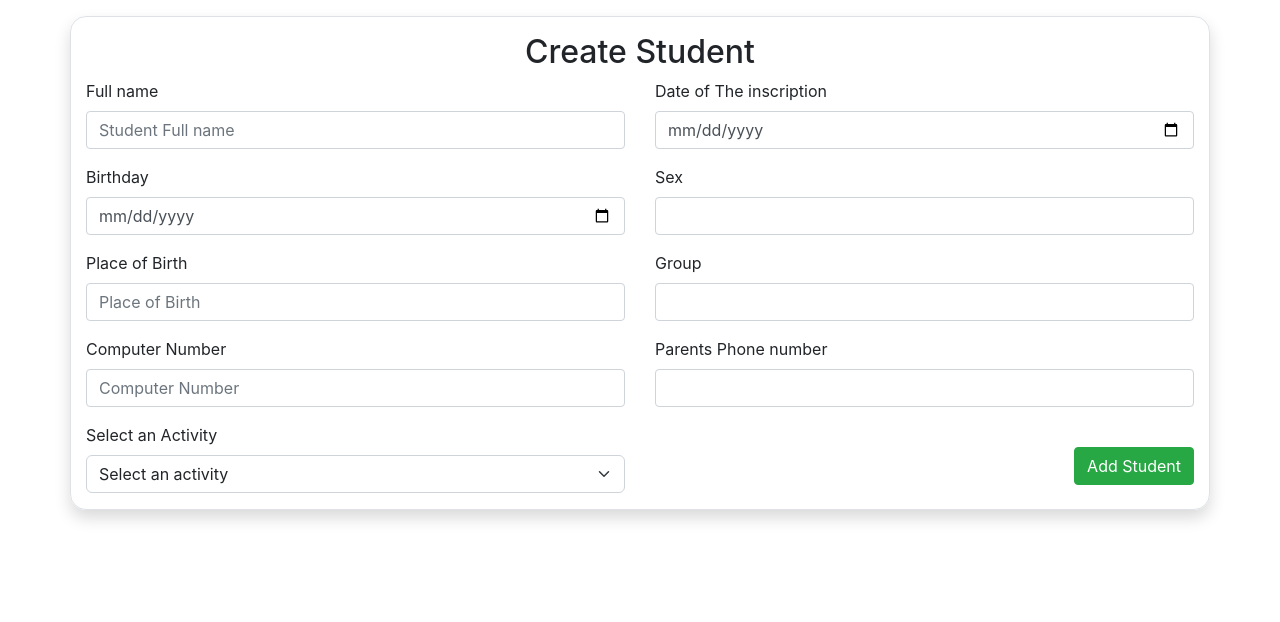
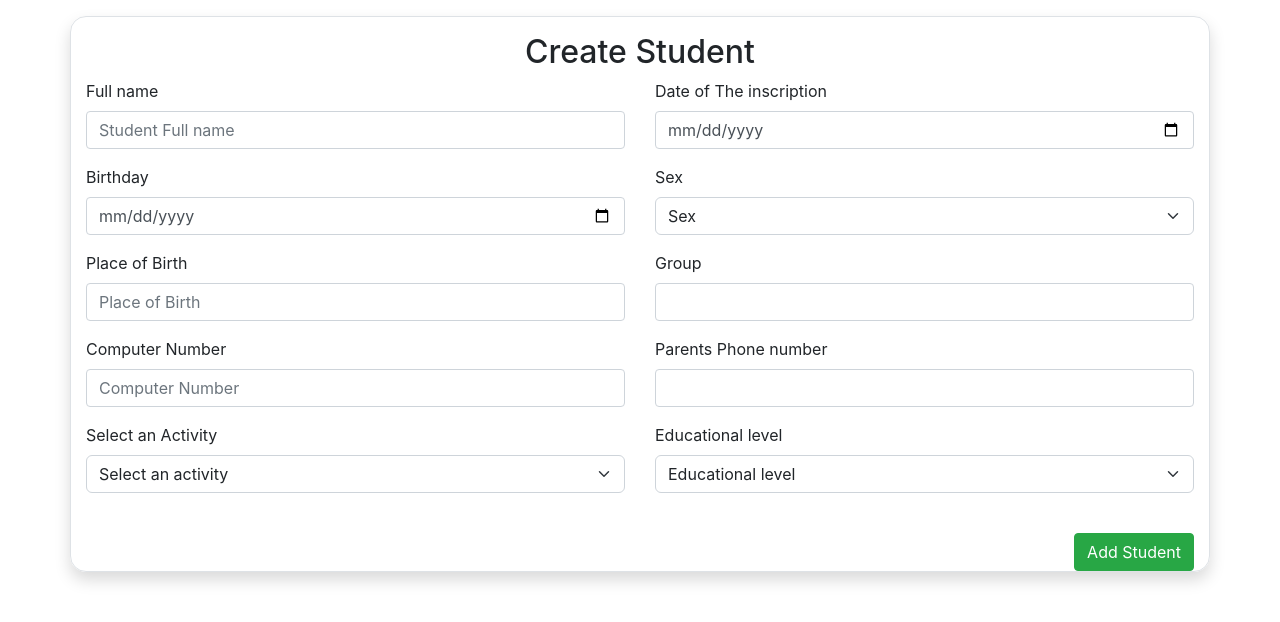
Before and after one commit to SaberHardy/ManarPlatform, a Flask app: page /create in a window 1280 px wide. Shown: the part 56-678 px from the top of the page. Run offline with Flask 2, Linux system fonts and the light colour scheme; data that the repository does not hold is empty; some libraries are stand-ins or nearby versions.

```diff
--- a/app.py
+++ b/app.py
@@ -36,9 +36,10 @@ def create():
         birthday = request.form['birthday']
         place_of_birth = request.form['place_of_birth']
         inscription_date = request.form['inscription_date']
-        sex = request.form['sex']
-        group = request.form['group']
+        sex = request.form.get('sex')
+        group = request.form.get('group')
         activity_type = request.form.get('activity_type')
+        education_level = request.form.get('education_level')
         computer_nbr = request.form['computer_nbr']
         parents_phone = request.form['parents_phone']
 
@@ -50,6 +51,7 @@ def create():
             inscription_date=inscription_date,
             sex=sex,
             group=group,
+            education_level=education_level,
             activity_type=activity_type,
             computer_nbr=computer_nbr,
             parents_phone=parents_phone)
@@ -86,9 +88,10 @@ def update_student(id):
             birthday = request.form['birthday']
             place_of_birth = request.form['place_of_birth']
             inscription_date = request.form['inscription_date']
-            sex = request.form['sex']
+            sex = request.form.get('sex')
             group = request.form['group']
             activity_type = request.form.get('activity_type')
+            education_level = request.form.get('education_level')
             computer_nbr = request.form['computer_nbr']
             parents_phone = request.form['parents_phone']
 
@@ -100,6 +103,7 @@ def update_student(id):
                 inscription_date=inscription_date,
                 sex=sex,
                 group=group,
+                education_level=education_level,
                 activity_type=activity_type,
                 computer_nbr=computer_nbr,
                 parents_phone=parents_phone)
@@ -155,4 +159,4 @@ def accc():
 
 
 if __name__ == '__main__':
-    app.run()
+    app.run(debug=True)
--- a/models/models.py
+++ b/models/models.py
@@ -43,7 +43,7 @@ class StudentModel(db.Model):
 
     """These three fields should be a relationship"""
 
-    # education_level = db.Column(db.String())
+    education_level = db.Column(db.String())
     # membership = db.Column(db.String())
 
     activity_type = db.Column(db.String())
@@ -54,7 +54,7 @@ class StudentModel(db.Model):
     # paid = db.Column(db.Boolean())
 
     def __init__(self, fullname, birthday, place_of_birth,
-                 inscription_date, sex, group, computer_nbr,
+                 inscription_date, sex, group, education_level, computer_nbr,
                  parents_phone, activity_type):
         # self.student_id = student_id
         self.fullname = fullname
@@ -63,6 +63,7 @@ class StudentModel(db.Model):
         self.inscription_date = inscription_date
         self.sex = sex
         self.group = group
+        self.education_level = education_level
         self.computer_nbr = computer_nbr
         self.parents_phone = parents_phone
         self.activity_type = activity_type
--- a/templates/manar/create_student.html
+++ b/templates/manar/create_student.html
@@ -44,8 +44,13 @@
                         <input type="date" class="form-control" name="inscription_date" required/>
                     </div>
                     <div class="form-group">
-                        <label for="sex">Sex</label>
-                        <input class="form-control" type="text" name="sex"/>
+                        <label for="computer_nbr">Sex</label>
+
+                        <select class="form-select" name="sex" aria-label="Default select example">
+                            <option selected>Sex</option>
+                                <option value="Male">Male</option>
+                                <option value="Female">Female</option>
+                        </select>
                     </div>
                     <div class="form-group">
                         <label for="group">Group</label>
@@ -55,6 +60,17 @@
                         <label for="parents_phone"> Parents Phone number</label>
                         <input class="form-control" type="text" name="parents_phone" required/>
                     </div>
+                    <div class="form-group">
+                        <label for="computer_nbr">Educational level</label>
+
+                        <select class="form-select" name="education_level" aria-label="Default select example">
+                            <option selected>Educational level</option>
+                                <option value="Male">Primary School</option>
+                                <option value="Female">Middle School</option>
+                                <option value="Female">High School</option>
+                                <option value="Female">University</option>
+                        </select>
+                    </div>
                     <button class="btn btn-success float-right mt-4" type="submit">Add Student</button>
                 </div>
             </div>
--- a/templates/manar/students.html
+++ b/templates/manar/students.html
@@ -12,6 +12,7 @@
                 <th scope="col">Place of birth</th>
                 <th scope="col">Inscription date</th>
                 <th scope="col">Group</th>
+                <th scope="col">Sex</th>
                 <th scope="col">Activity Type</th>
                 <th scope="col">PC Number</th>
                 <th scope="col">Parents Phone</th>
@@ -31,6 +32,7 @@
                     <td>{{ student.place_of_birth }}</td>
                     <td>{{ student.inscription_date }}</td>
                     <td>{{ student.group }}</td>
+                    <td>{{ student.sex }}</td>
                     <td>{{ student.activity_type }}</td>
                     <td>{{ student.computer_nbr }}</td>
                     <td>{{ student.parents_phone }}</td>
--- a/templates/partials/base.html
+++ b/templates/partials/base.html
@@ -3,7 +3,7 @@
 <head>
     <meta charset="utf-8">
     <meta name="viewport" content="width=device-width, initial-scale=1">
-    <title>Bootstrap demo</title>
+    <title>ALMANAR-TECH</title>
     <link href="https://cdn.jsdelivr.net/npm/bootstrap@5.2.3/dist/css/bootstrap.min.css" rel="stylesheet"
           integrity="sha384-rbsA2VBKQhggwzxH7pPCaAqO46MgnOM80zW1RWuH61DGLwZJEdK2Kadq2F9CUG65" crossorigin="anonymous">
     <link rel="stylesheet" href="https://cdn.jsdelivr.net/npm/bootstrap@4.0.0/dist/css/bootstrap.min.css"
```
Also changed, not shown: templates/manar/update_student.html (+6 -2 lines).
